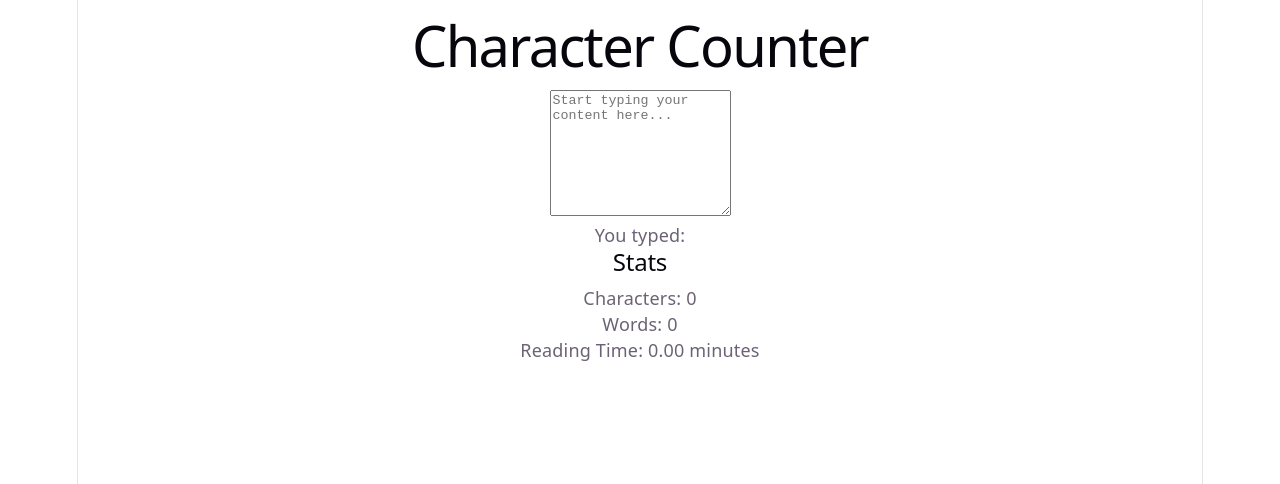
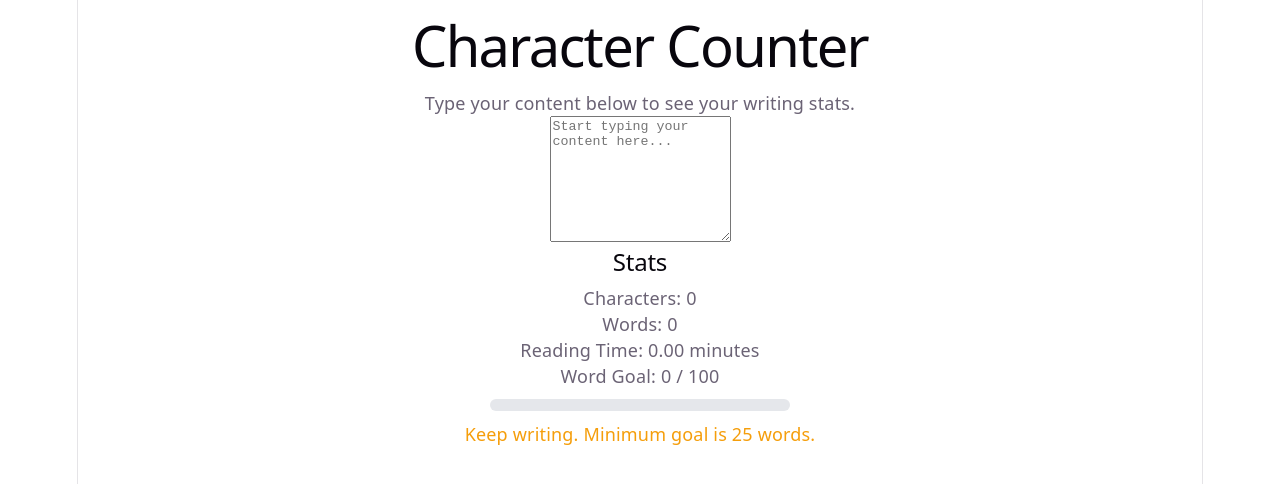
Before and after one commit to Cerra1024/Lab2-StateandEvents, a React (Vite) app: page / in a window 1280 px wide. Shown: the top 484 px of the page. Built offline with nearby package versions, Linux system fonts and the light colour scheme.

Commit message:
finalized character count updated README.md

```diff
--- a/src/App.css
+++ b/src/App.css
@@ -182,3 +182,33 @@
     border-right-color: var(--border);
   }
 }
+
+.progress-bar {
+  width: 300px;
+  height: 12px;
+  background-color: #e5e7eb;
+  border-radius: 999px;
+  overflow: hidden;
+  margin: 10px auto;  /* 👈 THIS centers it */
+}
+.progress-fill {
+  height: 100%;
+  background-color: #2563eb;
+  border-radius: 999px;
+  transition: width 0.3s ease;
+}
+
+.warning {
+  color: #f59e0b; /* orange */
+  font-weight: 500;
+}
+
+.success {
+  color: #22c55e; /* green */
+  font-weight: 500;
+}
+
+.error {
+  color: #ef4444; /* red */
+  font-weight: 500;
+}
--- a/src/App.tsx
+++ b/src/App.tsx
@@ -1,37 +1,10 @@
-import { useState } from 'react';
-import TextInput from './components/TextInput/TextInput';
+import './App.css';
+import CharacterCounter from './components/CharacterCounter/CharacterCounter';
 
 function App() {
-  const [text, setText] = useState('');
-
-  const characterCount = text.length;
-
-  const words = text
-    .trim()
-    .split(/\s+/)
-    .filter((word) => word.length > 0);
-
-  const wordCount = text.trim() === '' ? 0 : words.length;
-  const wordsPerMinute = 200;
-  const readingTime = wordCount / wordsPerMinute;
-
-  const handleTextChange = (newText: string) => {
-    setText(newText);
-  };
-
   return (
     <main>
-      <h1>Character Counter</h1>
-
-      <TextInput onTextChange={handleTextChange} />
-
-      <p>You typed:</p>
-      <p>{text}</p>
-
-      <h2>Stats</h2>
-      <p>Characters: {characterCount}</p>
-      <p>Words: {wordCount}</p>
-      <p>Reading Time: {readingTime.toFixed(2)} minutes</p>
+      <CharacterCounter minWords={25} maxWords={100} />
     </main>
   );
 }
--- a/src/components/CharacterCounter/CharacterCounter.tsx
+++ b/src/components/CharacterCounter/CharacterCounter.tsx
@@ -31,6 +31,7 @@ function CharacterCounter({
     setText(newText);
   };
 
+  const progressPercent = Math.min((wordCount / maxWords) * 100, 100);
   return (
   <section>
     <h1>Character Counter</h1>
@@ -44,17 +45,28 @@ function CharacterCounter({
       <p>
         Word Goal: {wordCount} / {maxWords}
       </p>
-
+        <div className="progress-bar">
+  <div
+    className="progress-fill"
+    style={{ width: `${progressPercent}%` }}
+    ></div>
+    </div>
       {wordCount < minWords && (
-        <p>Keep writing. Minimum goal is {minWords} words.</p>
+  <p className="warning">
+    Keep writing. Minimum goal is {minWords} words.
+  </p>
 )}
 
 {wordCount >= minWords && wordCount <= maxWords && (
-        <p>Good job. You are within the word goal.</p>
+  <p className="success">
+    Good job. You are within the word goal.
+  </p>
 )}
 
 {wordCount > maxWords && (
-        <p>You went over the maximum word count.</p>
+  <p className="error">
+    You went over the maximum word count.
+  </p>
 )}
     </div>
   </section>
--- a/src/components/TextInput/TextInput.tsx
+++ b/src/components/TextInput/TextInput.tsx
@@ -1,4 +1,4 @@
-import { TextInputProps } from '../../types';
+import type { TextInputProps } from '../../types/index';
 
 function TextInput({
   onTextChange,
```
Lines whose indentation alone changed are shown as unchanged.
